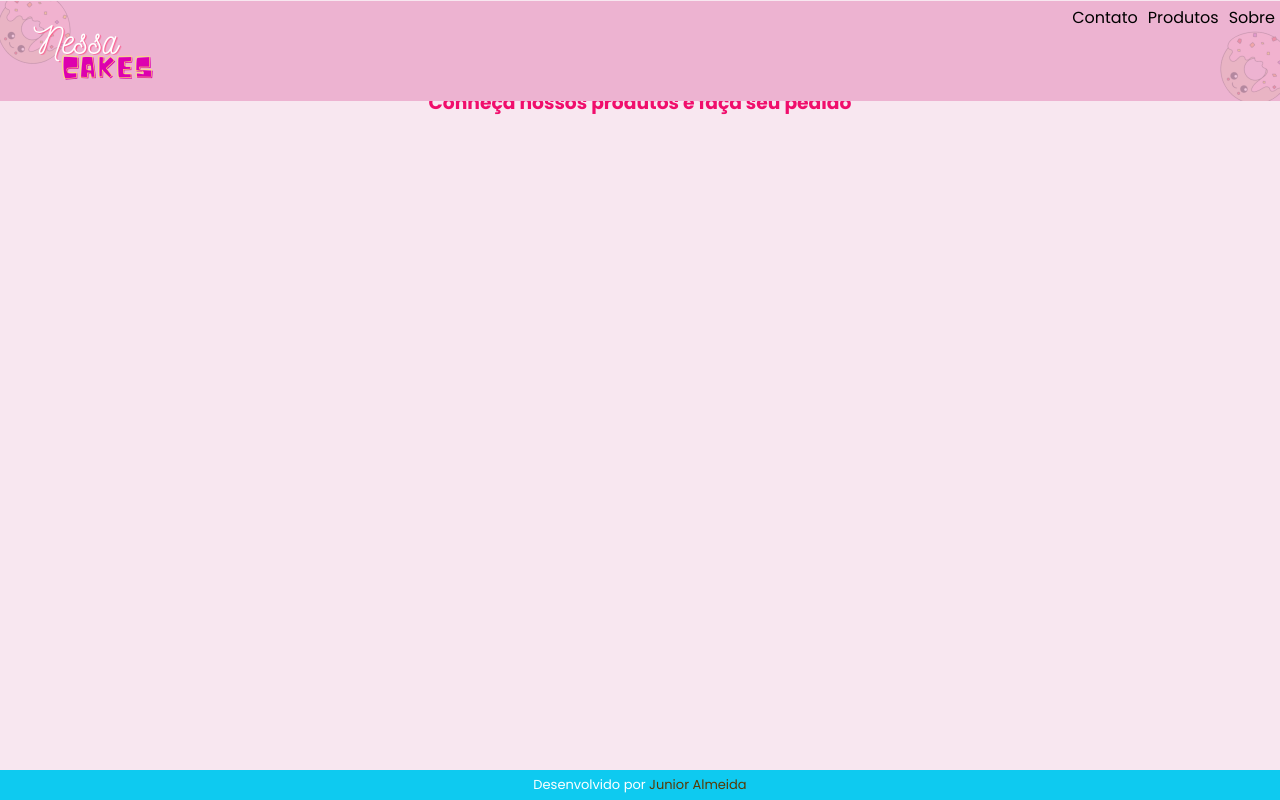
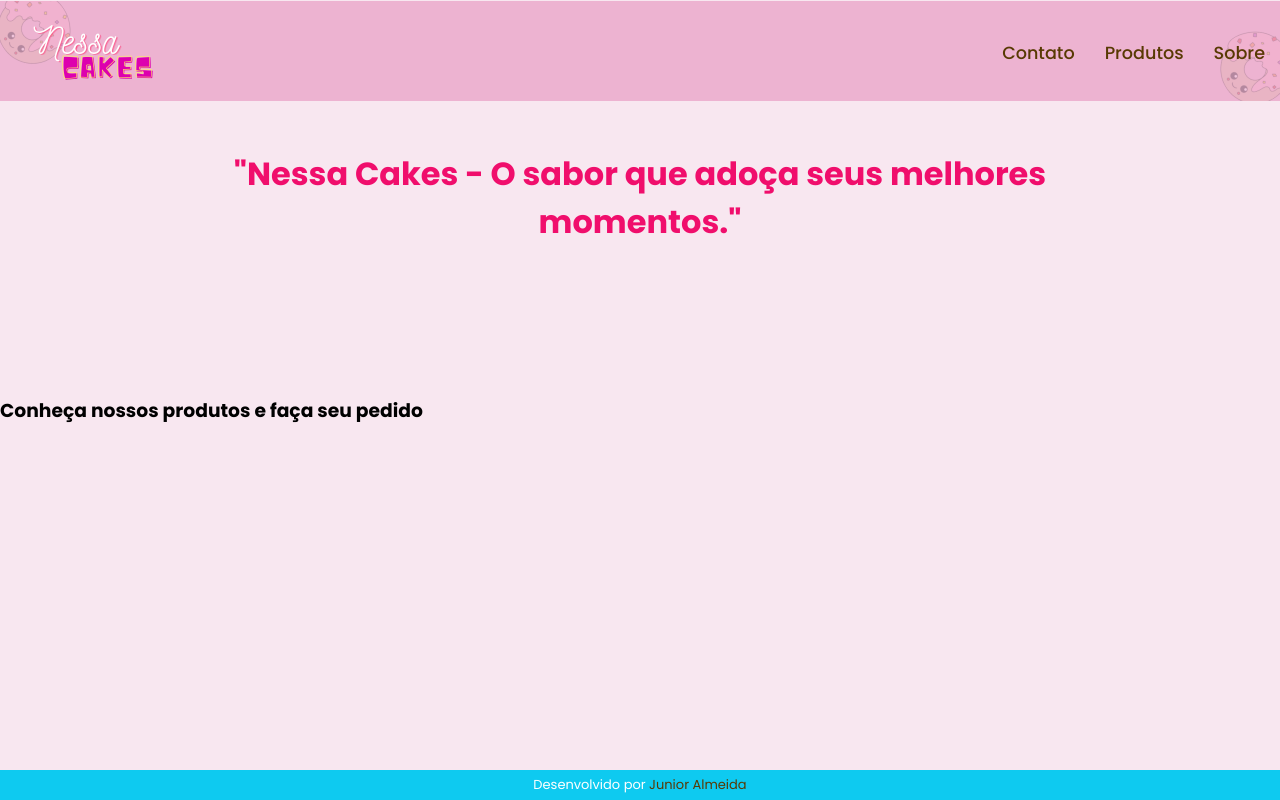
Before and after one commit to juniortecnologia/project-nessacakes, a plain HTML site: page index.html in a window 1280 px wide. Drawn offline with Linux system fonts and the light colour scheme.

Commit message:
Modificações no header e footer

```diff
--- a/index.html
+++ b/index.html
@@ -13,10 +13,10 @@
     <header>
         <nav class="menu">
             <img id="banner" src="assets/banner.png" alt="Logo Nessa Cakes">
-            <ul type="none">
-                <li>Sobre</li>
-                <li>Produtos</li>
-                <li>Contato</li>
+            <ul>
+                <li><a class="sobre" href="sobre.html">Sobre</a></li>
+                <li><a class="produtos" href="produtos.html">Produtos</a></li>
+                <li><a class="contato" href="contato.html">Contato</a></li>
             </ul>
         </nav>
     </header>
@@ -26,7 +26,7 @@
     </main>
     <footer>
         <p>Desenvolvido por <a id="developer" href="
-        https://https://www.linkedin.com/in/junior-almeida-76426b30a/">Junior Almeida</a>
+            https://linkedin.com/in/junior-almeida-76426b30a" target="_blank">Junior Almeida</a>
         </p>
     </footer>
 </body>
--- a/style.css
+++ b/style.css
@@ -2,7 +2,7 @@
     margin: 0%;
     padding: 0%;
     box-sizing: border-box;
-    font-family: "Poppins", sans-serif;
+    font-family: 'Poppins', sans-serif;
 }
 
 .poppins-regular {
@@ -15,24 +15,27 @@ body{
 }
 
 h1 {
-    padding: 10px;
+    padding: 150px;
     text-align: center;
     color: #F00E6C;
     transition: 0.5s;
-    }
+}
 
-h3 {
-    padding: 20px;
-    text-align: center;
-    color: #F00E6C;
-    }
 
 li {
     list-style: none;
     position: relative;
     display: flex;
-    padding: 5px;
+    padding: 15px;
     float: right;
+    margin-top: 25px;
+}
+
+.sobre, .contato, .produtos {
+    text-decoration: none;
+    color: #583903;
+    font-size: 1.1rem;
+    font-weight: 500;
 }
 
 #banner {
```
